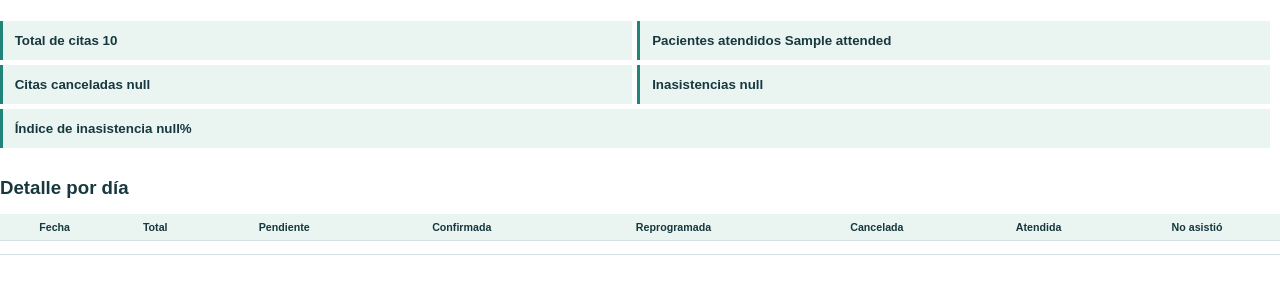
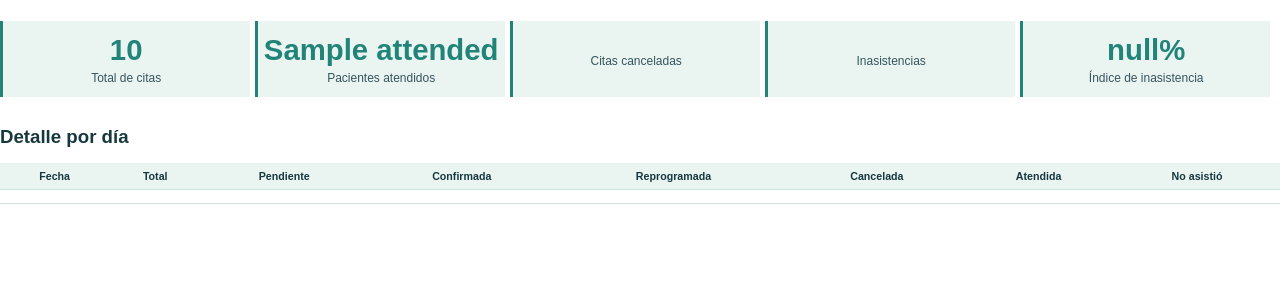
Before and after one commit to jesusdleal06/softwareII, a Spring app: page /appointment-report in a window 1280 px wide. Shown: the part 147-447 px from the top of the page. Run offline with Thymeleaf, Linux system fonts and the light colour scheme; the template is opened without the code that fills it: most values are stand-ins (such as "Sample title", 1, 10 or a date in 2020); grey boxes marked "Sample" are stand-in pictures; data that the repository does not hold is empty.

Commit message:
feat(backend): highlight the report PDF totals and test download failures
The summary cards of the report PDF now show each number large and in
the brand teal above a small label, five cards in one A4 row. A new
integration test pins that a Cloudinary download failure answers 502
problem+json without a Content-Disposition or the signed URL
(CP-RF10-11).

```diff
--- a/Desarrollo/backend/src/main/resources/templates/appointment-report.html
+++ b/Desarrollo/backend/src/main/resources/templates/appointment-report.html
@@ -18,11 +18,13 @@
         h1 { margin: 4pt 0; font-size: 24pt; }
         h2 { font-size: 14pt; margin-top: 18pt; }
         p { margin: 4pt 0; }
-        .summary { width: 100%; border-spacing: 4pt; margin: 12pt -4pt 0; }
+        .summary { width: 100%; table-layout: fixed; border-spacing: 4pt; margin: 12pt -4pt 0; }
         .summary td {
-            width: 50%; background: #eaf5f2; border-left: 3px solid #228479;
-            padding: 9pt; font-weight: bold; text-align: left;
+            width: 20%; background: #eaf5f2; border-left: 3px solid #228479;
+            padding: 9pt 4pt; text-align: center;
         }
+        .summary-value { font-size: 22pt; font-weight: bold; color: #228479; }
+        .summary-label { font-size: 9pt; color: #36545c; margin-top: 3pt; }
         .daily { width: 100%; border-collapse: collapse; -fs-table-paginate: paginate; }
         .daily thead { display: table-header-group; }
         .daily tr { page-break-inside: avoid; }
@@ -44,15 +46,26 @@
     <table class="summary" aria-label="Resumen">
         <tbody>
             <tr>
-                <td th:text="|Total de citas ${report.total}|">Total de citas 0</td>
-                <td th:text="|Pacientes atendidos ${report.attended}|">Pacientes atendidos 0</td>
-            </tr>
-            <tr>
-                <td th:text="|Citas canceladas ${report.cancelled}|">Citas canceladas 0</td>
-                <td th:text="|Inasistencias ${report.noShow}|">Inasistencias 0</td>
-            </tr>
-            <tr>
-                <td colspan="2" th:text="|Índice de inasistencia ${report.noShowRate}%|">Índice de inasistencia 0%</td>
+                <td>
+                    <div class="summary-value" th:text="${report.total}">0</div>
+                    <div class="summary-label">Total de citas</div>
+                </td>
+                <td>
+                    <div class="summary-value" th:text="${report.attended}">0</div>
+                    <div class="summary-label">Pacientes atendidos</div>
+                </td>
+                <td>
+                    <div class="summary-value" th:text="${report.cancelled}">0</div>
+                    <div class="summary-label">Citas canceladas</div>
+                </td>
+                <td>
+                    <div class="summary-value" th:text="${report.noShow}">0</div>
+                    <div class="summary-label">Inasistencias</div>
+                </td>
+                <td>
+                    <div class="summary-value" th:text="|${report.noShowRate}%|">0%</div>
+                    <div class="summary-label">Índice de inasistencia</div>
+                </td>
             </tr>
         </tbody>
     </table>
```
Also changed, not shown: 1 other file.
